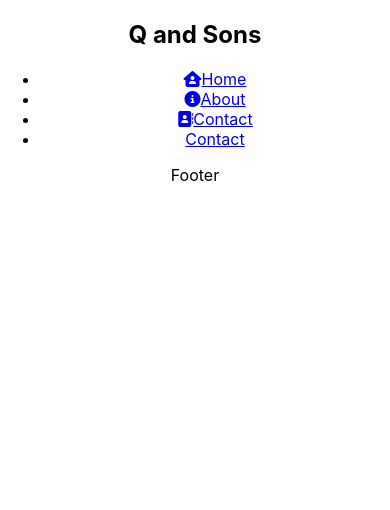
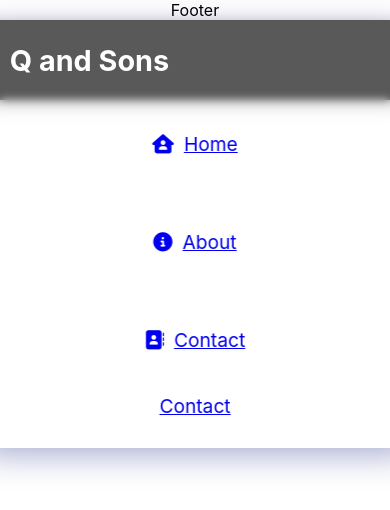
Before and after one commit to dujules23/business-site, a React (Create React App) app: page / in a window 390 px wide. Shown: the top 510 px of the page. Built offline with nearby package versions, Linux system fonts and the light colour scheme.

Commit message:
began working on nav bar responsiveness, need to fix nav bar link styling

```diff
--- a/package.json
+++ b/package.json
@@ -7,6 +7,7 @@
     "@testing-library/react": "^13.4.0",
     "@testing-library/user-event": "^13.5.0",
     "antd": "^4.23.2",
+    "node-sass": "^7.0.3",
     "react": "^18.2.0",
     "react-dom": "^18.2.0",
     "react-router-dom": "^6.4.0",
--- a/src/components/NavBar.js
+++ b/src/components/NavBar.js
@@ -1,10 +1,22 @@
+import React, { useState } from "react";
 import { MenuData } from "../data/MenuData";
+import "../styles/_navbar.scss";
 
 export default function NavBar() {
+  const [clicked, setClicked] = useState(false);
+
+  // handle click function
+  const handleClick = () => {
+    setClicked(!clicked);
+  };
+
   return (
-    <nav>
-      <h1>Q and Sons</h1>
-      <ul>
+    <nav className="nav-bar-items">
+      <h1 className="logo">Q and Sons</h1>
+      <div className="menu-icons" onClick={handleClick}>
+        <i className={clicked ? "fas fa-times" : "fas fa-bars"}></i>
+      </div>
+      <ul className="nav-menu">
         {MenuData.map((item, index) => {
           return (
             <li key={index} className={item.cName}>
--- a/src/styles/_navbar.scss
+++ b/src/styles/_navbar.scss
@@ -1,25 +1,99 @@
-* {
-  box-sizing: border-box;
+.nav-bar-items{
+  display: flex;
+  justify-content: space-between;
+  align-items: center;
+  font-size: 1.2rem;
+  padding: 0 30px;
+  background-color: #222;
+  box-shadow: 0 5px 15px rgba(0, 0, 0, 0.25);
+  width: 95%;
+  height: 80px;
+  border-radius: 13px;
+  position: fixed;
+  top: 20px;
+  left: 50%;
+  transform: translate(-50%);
 }
 
-body {
-  margin: 0;
+// logo
+.logo{
+  color: #fff;
+  justify-self: start;
+  cursor: pointer;
 }
 
-.nav {
-  background-color: black;
-  color: white;
-  display:flex;
-  justify-content: space-between;
+
+// logo spacing
+
+.nav-menu{
+  display: grid;
+  grid-template-columns: repeat(5, auto);
+  grid-gap: 10px;
+  list-style: none;
   align-items: center;
-  gap: 2rem;
-  padding: 0 1 rem;
+  text-align: center;
+  justify-content: end;
 }
 
-.site-title{
-
+.nav-links{
+  // text-decoration:none;
+  // color: #fff;
+  // padding: 0.7rem 1rem;
+  white-space: nowrap;
 }
 
-.nav ul {
+.nav-links i{
+  padding-right: 10px;
+}
 
+.nav-links:hover{
+  background-color: rgb(80, 80, 238);
+  border-radius: 4px;
+  transition: all 0.2s ease-in-out;
 }
+
+.fa-bars,
+.fa-times{
+  color: #fff;
+}
+
+.menu-icons{
+  display: none;
+}
+
+@media screen and (max-width: 850px) {
+  .nav-bar-items{
+    z-index: 99;
+  }
+
+  .nav-menu{
+    display:flex;
+    flex-direction: column;
+    justify-content: flex-start;
+    background: rgba(255, 255, 255, .25);
+    box-shadow: 0 8px 32px 0 rgba(31, 38, 135, .37);
+    backdrop-filter: blur(4px);
+    border-radius: 13px;
+    width: 100%;
+    height: auto;
+    position: absolute;
+    top: 0;
+    left: 0%;
+    align-items: stretch;
+    padding: 80px 0 30px 0;
+    margin: 0;
+    z-index: -1;
+  }
+
+  .nav-links{
+    display: block;
+    widows: 100%;
+    padding: 2rem 0;
+    color: #222;
+  }
+
+  .nav-links:hover{
+    background: rgba(255, 255, 255, .25);
+    backdrop-filter: blur(20px);
+  }
+}
```
Also changed, not shown: 1 other file (tests, documents, lock files or other folders).
